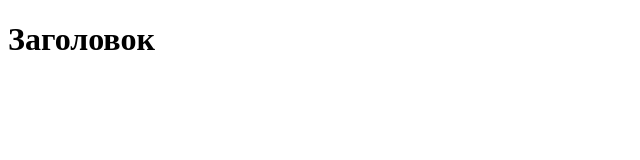
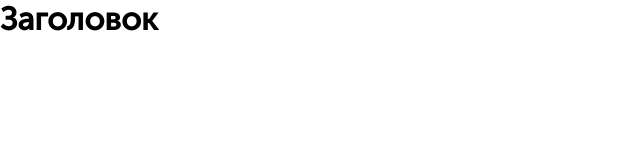
Before and after one commit to itbears/vexso, a website built with webpack: page src/index.html in a window 1280 px wide. Shown: the whole page, without its empty margins (0-640 px from the left). Built offline with nearby package versions, Linux system fonts and the light colour scheme.

Commit message:
Add fonts
Шрифты для заголовков Museo, остальное montseratt

```diff
--- a/src/scss/_base.scss
+++ b/src/scss/_base.scss
@@ -9,3 +9,14 @@
 a {
     text-decoration: none;
 }
+body {
+    font-family: "Montserrat", sans-serif;
+}
+h1,
+h2,
+h3,
+h4,
+h5,
+h6 {
+    font-family: "Museo Sans Cyrl 500", sans-serif;
+}
--- /dev/null
+++ b/src/scss/_fonts.scss
@@ -0,0 +1,9 @@
+@import url("https://fonts.googleapis.com/css2?family=Montserrat:wght@100;200;300;400;500;600;700;800;900&display=swap");
+@font-face {
+    // название шрифта(чтобы не запутаться лучше указать название папки со шрифтом)
+    font-family: "Museo Sans Cyrl 500";
+    // адрес шрифта и тип
+    src: url("../fonts/MuseoSansCyrl_500.woff") format("truetype");
+    font-style: normal;
+    font-weight: normal;
+}
--- a/src/scss/app.scss
+++ b/src/scss/app.scss
@@ -1,2 +1,4 @@
+@import "./fonts";
+@import "./base";
 @import "./pages/article/article";
 @import "./pages/catalog/catalog";
```
Also changed, not shown: src/fonts/MuseoSansCyrl_500.woff (added).
